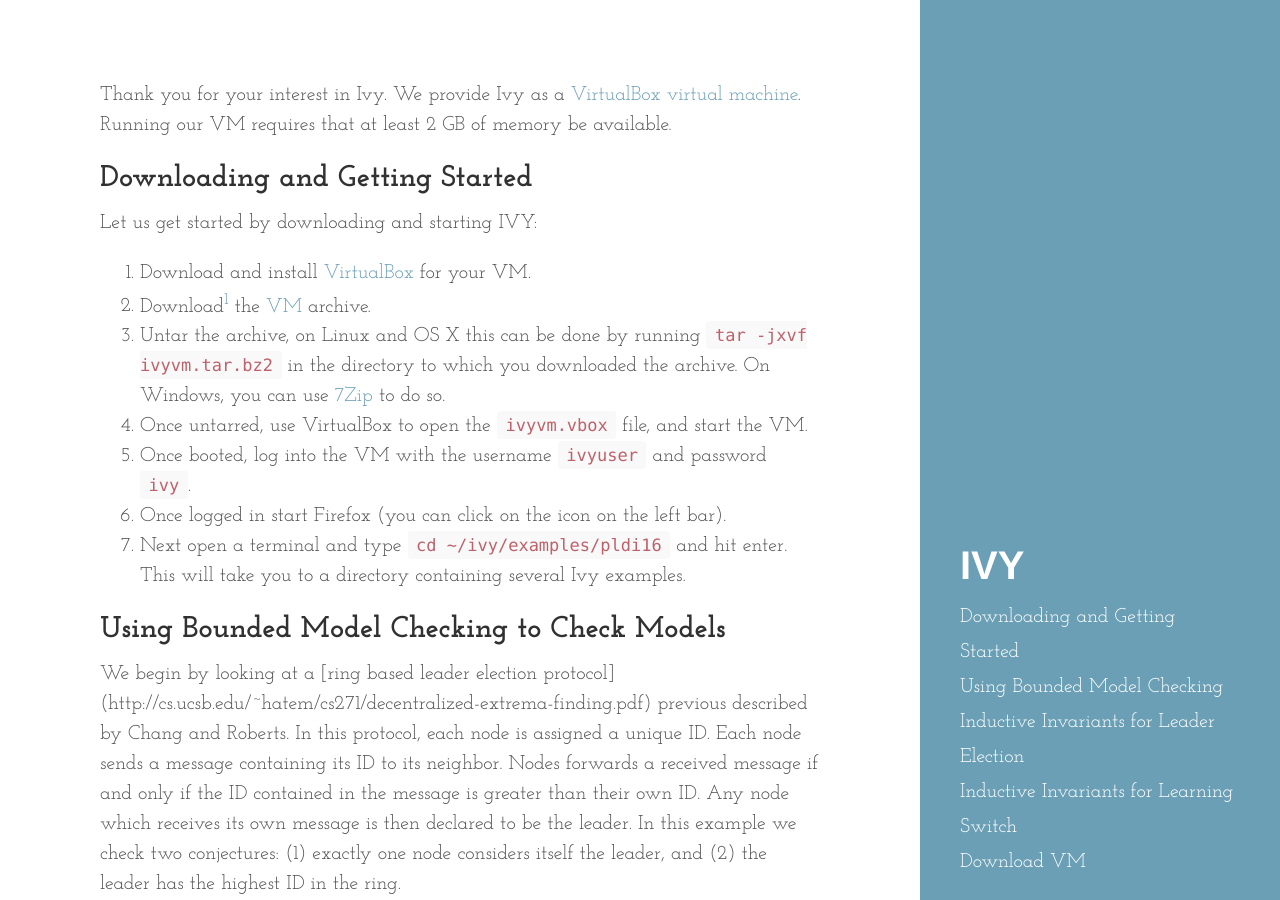
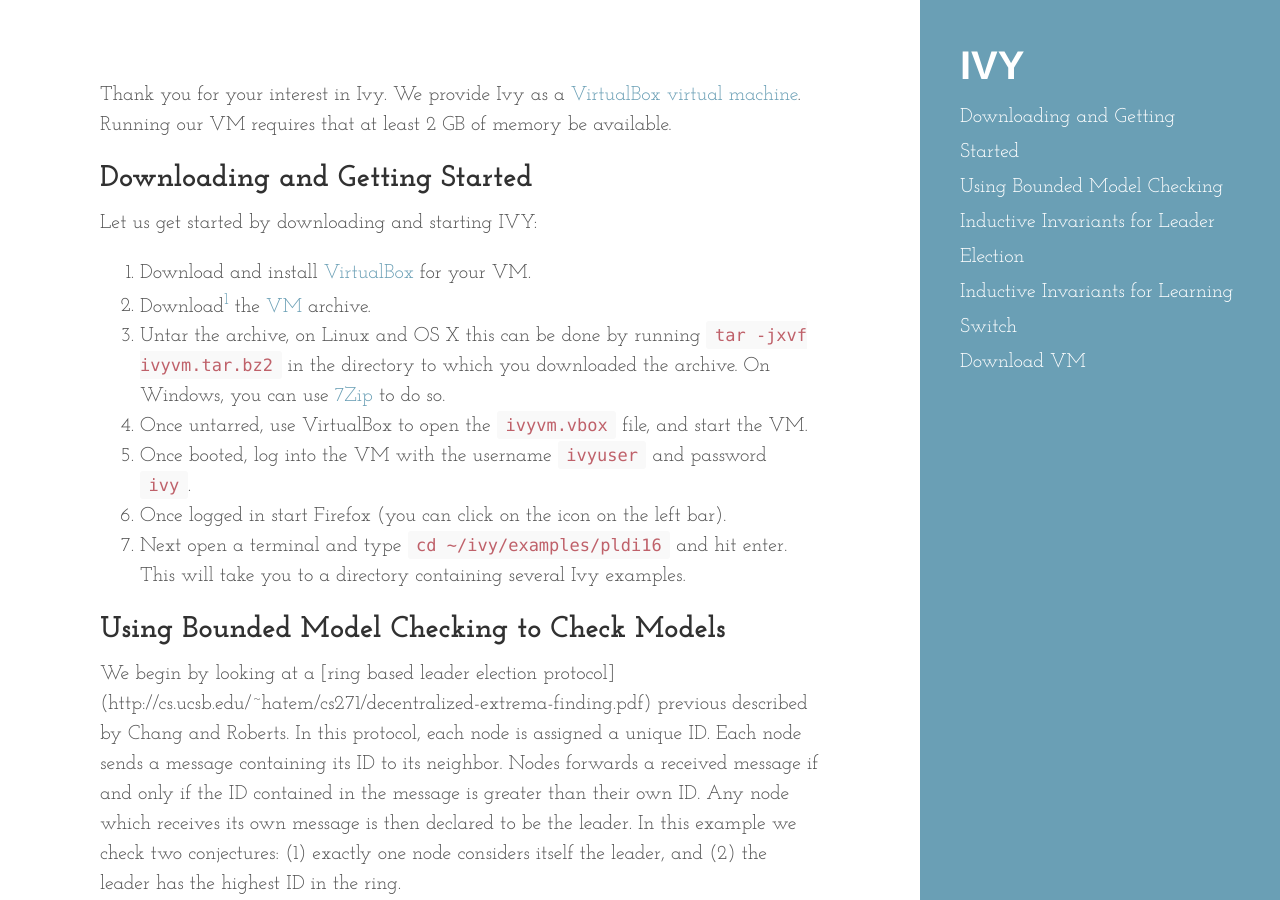
Before and after one commit to apanda/ivy, a Jekyll site: the page built from index.md, in a window 1280 px wide and 900 px high. Built offline with Jekyll 4.4.1, drawn with Linux system fonts in a browser that asks for light colours.

Commit message:
Make sidebar not be at bottom

```diff
--- a/_includes/sidebar.html
+++ b/_includes/sidebar.html
@@ -1,5 +1,5 @@
 <div class="sidebar">
-  <div class="container sidebar-sticky">
+  <div class="container">
     <div class="sidebar-about">
       <h1>
         <a href="{{ site.baseurl }}">
```
Also changed, not shown: 3 other files.
